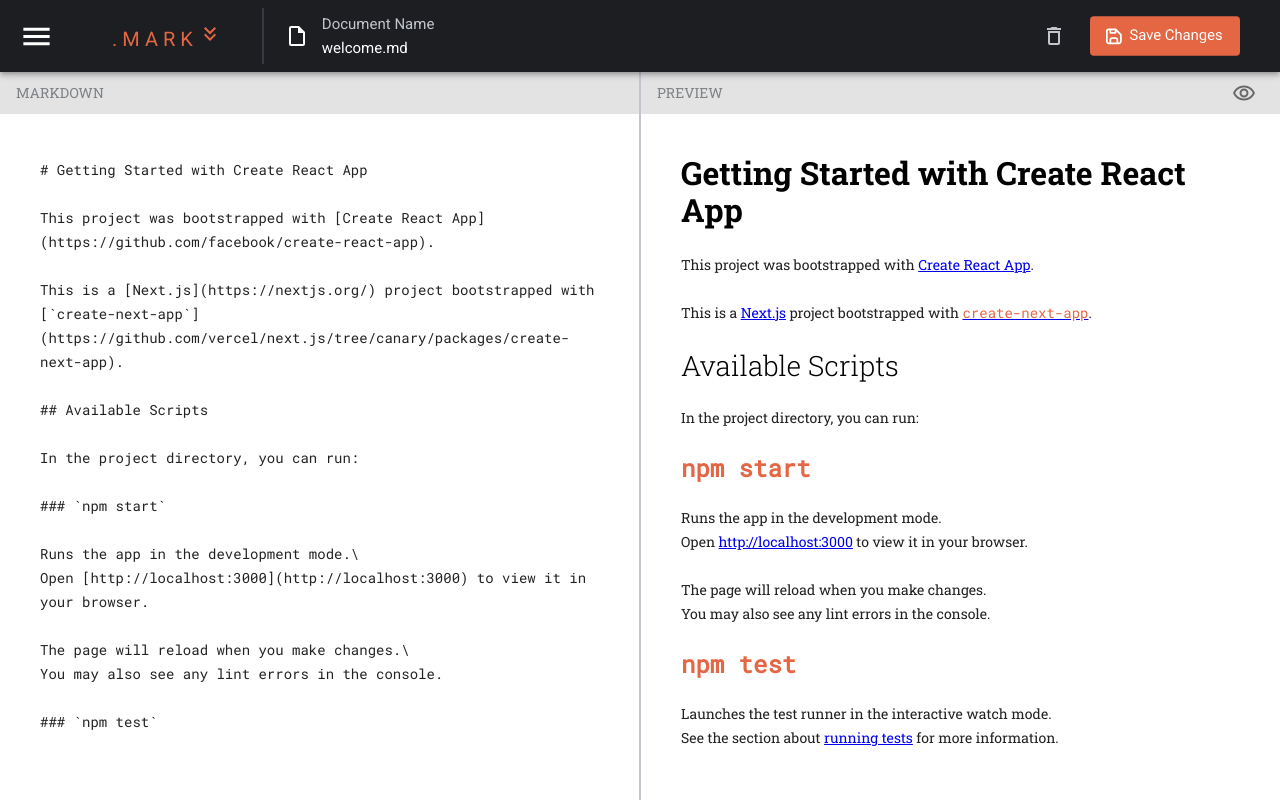
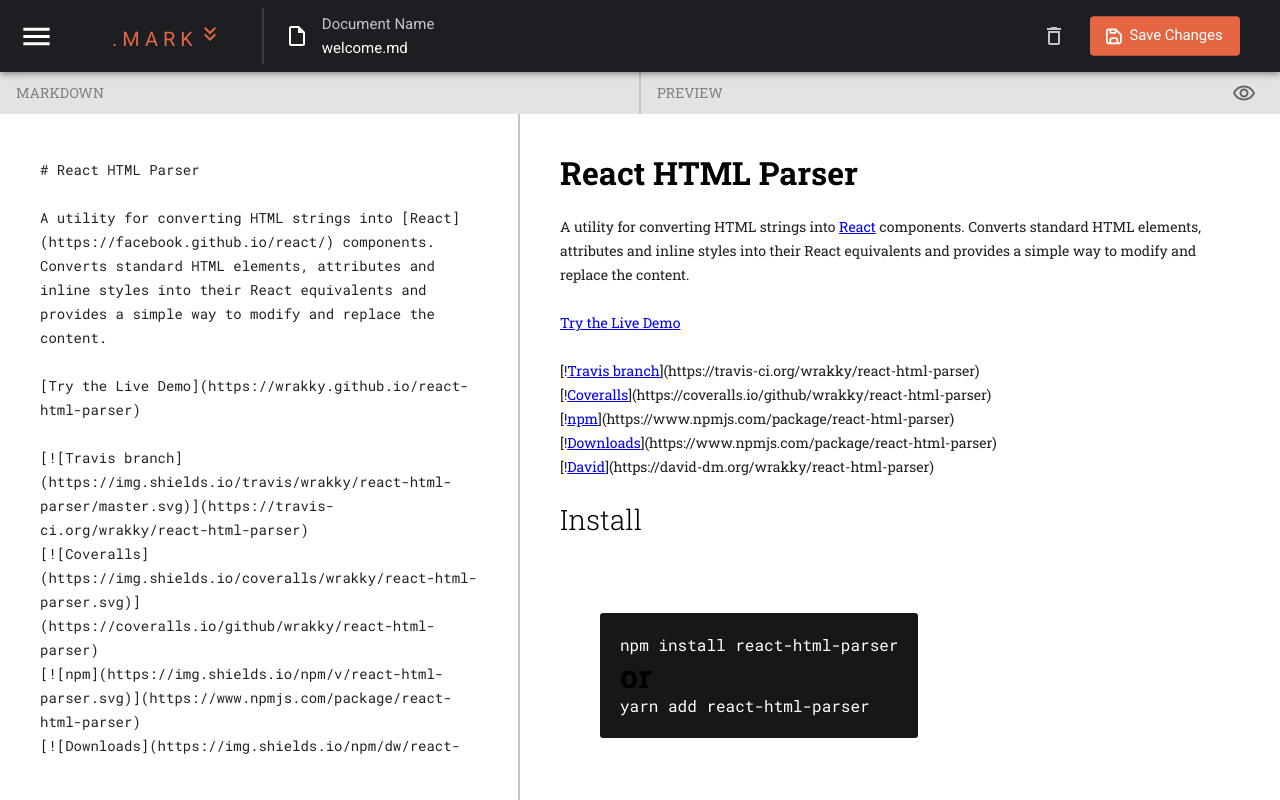
Before and after one commit to jpal91/markdown-nextjs, a Next.js app: page / in a window 1280 px wide. Built offline with nearby package versions, Linux system fonts and the light colour scheme.

Commit message:
figured out a good balance of useState in Data

```diff
--- a/components/Data.js
+++ b/components/Data.js
@@ -19,21 +19,35 @@
 
 const Data = (props) => {
     const { mdData, isPreviewMode } = props;
-    // const formattedData = mdData && searchText(mdData);
     const [formattedData, setFormattedData] = useState('')
+    const [formattedText, setFormattedText] = useState()
 
     useEffect(() => {
-        if (!mdData) {
-            return
+        setFormattedData(mdData)
+        setFormattedText(ReactHtmlParser(formattedData, { transform: transform }))
+    }, [])
+
+    useEffect(() => {
+
+        const timerId = setTimeout(() => {
+            setFormattedData(searchText(mdData))
+        }, 100)
+
+        return () => {
+            clearTimeout(timerId)
         }
-
-        setFormattedData(searchText(mdData))
 
     }, [mdData])
 
+    useEffect(() => {
+        setFormattedText(ReactHtmlParser(formattedData, { transform: transform }))
+    }, [formattedData])
+
+
+
     return (
         <Box id="preview" sx={{ width: isPreviewMode ? '50%' : '100%', overflow: 'auto' }}>
-            {ReactHtmlParser(formattedData, { transform: transform })}
+            {formattedText}
         </Box>
     );
 };
--- a/helpers/search-text.js
+++ b/helpers/search-text.js
@@ -32,7 +32,7 @@
 
   const hasOpenBracket = str.match(openBracketRegex);
   hasOpenBracket && (str = openBrackets(hasOpenBracket, str));
-  console.log(str)
+
   const hasBlockCode = str.match(blockCodeRegex);
   hasBlockCode && (str = blockCode(hasBlockCode, str));
 
--- a/pages/index.js
+++ b/pages/index.js
@@ -12,9 +12,9 @@
 
     useEffect(() => {
         const getData = async () => {
-            await fetch('./examples/test.md')
+            await fetch('./examples/test2.md')
             .then(res => res.text())
-            .then(res => { setData(res); console.log(res)})
+            .then(res => { setData(res)})
         }
 
         getData()
```
